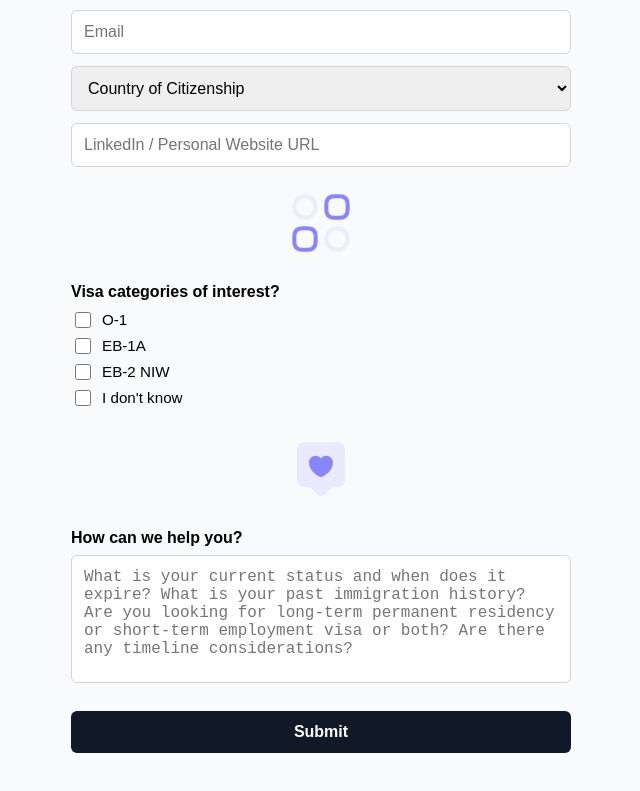
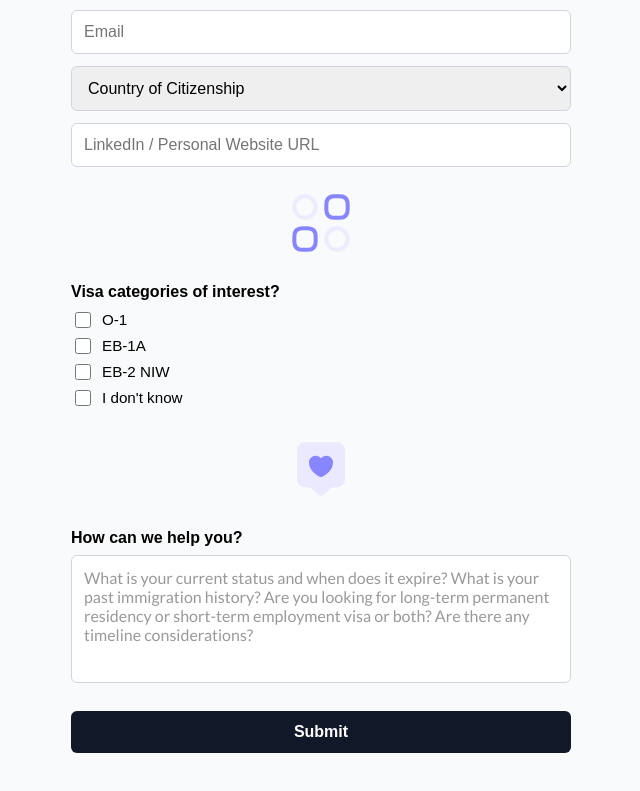
Before and after one commit to Dunridge/alma-app, a Next.js app: page / in a window 1280 px wide. Shown: the part 1072-1863 px from the top of the page, without its empty margins (319-959 px from the left). Built offline with nearby package versions, Linux system fonts and the light colour scheme.

Commit message:
color textarea

```diff
--- a/src/app/globals.css
+++ b/src/app/globals.css
@@ -16,3 +16,15 @@ body {
 body {
   font-family: var(--font-lato), sans-serif;
 }
+
+textarea {
+  font-family: var(--font-lato), sans-serif;
+  font-size: 16px;
+  padding: 8px;
+}
+
+textarea::placeholder {
+  font-family: var(--font-lato), sans-serif;
+  font-size: 16px;
+  color: #999;
+}
```
